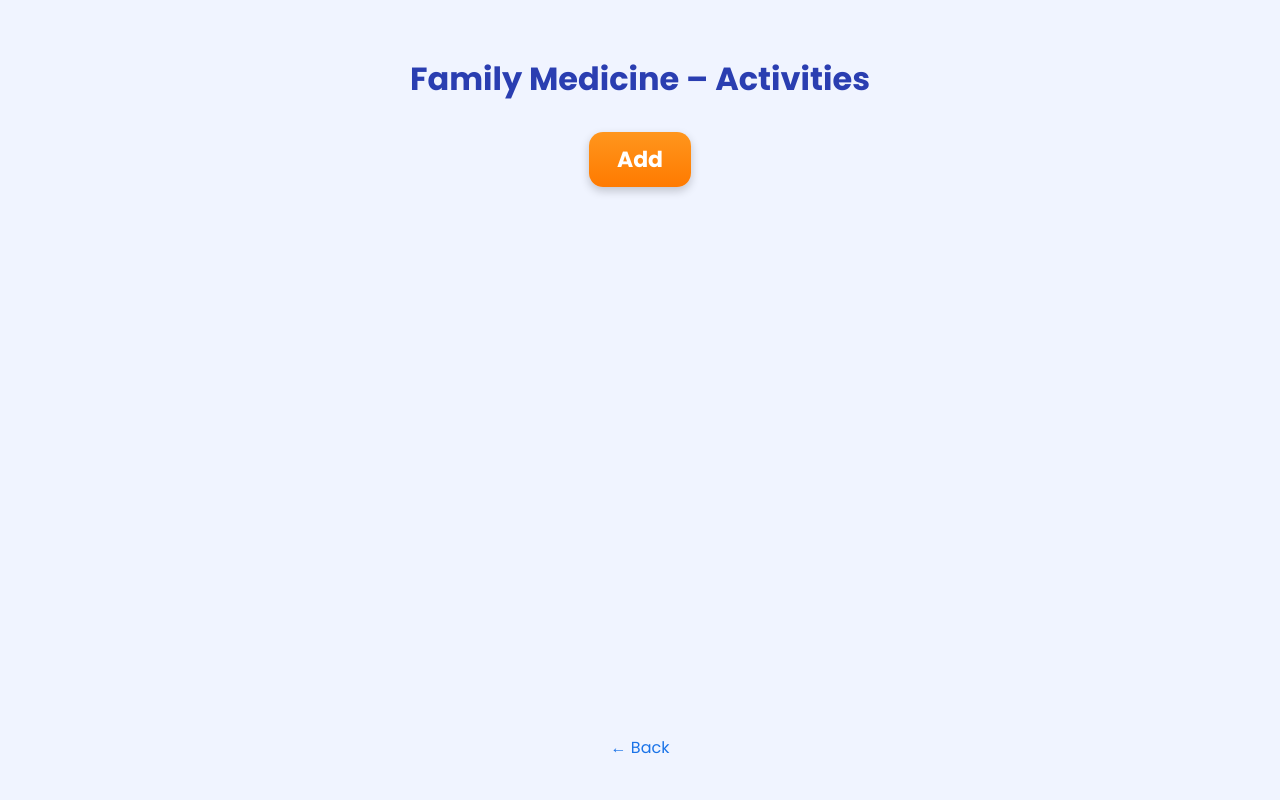
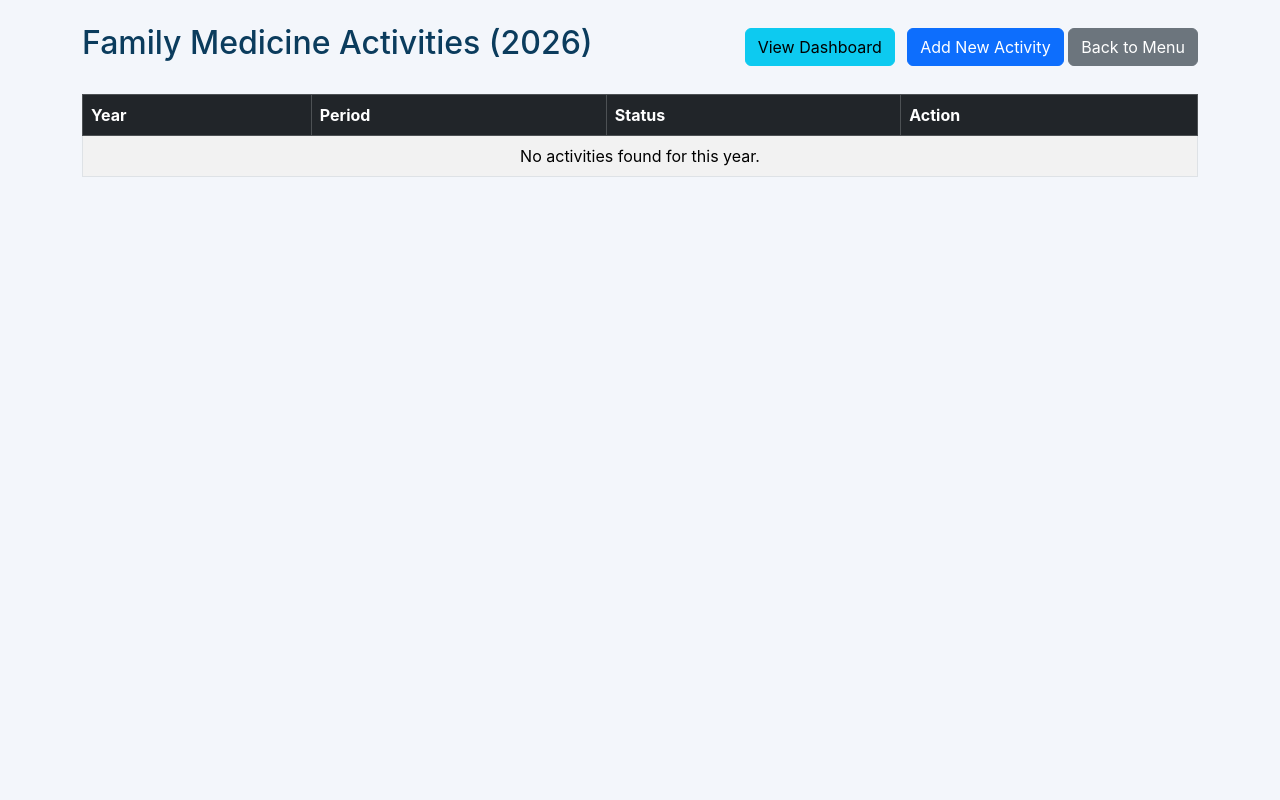
Before and after one commit to rashidiasri03/nsapr-clinical-performance, a Django app: page /family_medicine/activities/ in a window 1280 px wide. Run offline with Django 5.2, Linux system fonts and the light colour scheme; a user stored in the database is signed in; data comes from the database, SQL or seed files in the repository.

Commit message:
Add FMS templates

```diff
--- a/accounts/templates/accounts/family_medicine_activities.html
+++ b/accounts/templates/accounts/family_medicine_activities.html
@@ -1,53 +1,64 @@
 {% load static %}
 <!DOCTYPE html>
-<html>
+<html lang="en">
 <head>
-    <title>Family Medicine – Activities</title>
-
-    <!-- Link CSS -->
-    <link rel="stylesheet" href="{% static 'css/activities.css' %}">
-    <link href="https://fonts.googleapis.com/css2?family=Poppins:wght@400;600;700&display=swap" rel="stylesheet">
+  <meta charset="UTF-8">
+  <title>Family Medicine Activities</title>
+  <link href="https://cdn.jsdelivr.net/npm/bootstrap@5.3.2/dist/css/bootstrap.min.css" rel="stylesheet">
+  <link rel="stylesheet" href="{% static 'css/dashboard.css' %}">
 </head>
-
 <body>
-
-    <h2 class="title">Family Medicine – Activities</h2>
-
-    <div class="activity-wrapper">
-
-        {% for a in activities %}
-        <div class="activity-card">
-
-            <!-- TEXT -->
-            <div class="activity-text">
-                {{ a.period }} &nbsp; {{ a.year }}
+<div class="container py-4">
+  <div class="d-flex justify-content-between align-items-center mb-4">
+    <h2>Family Medicine Activities ({{ year }})</h2>
+    <div>
+      <a href="{% url 'dashboard_family_medicine' %}" class="btn btn-info me-2">View Dashboard</a>
+      <a href="{% url 'add_family_medicine_activity' %}" class="btn btn-primary">Add New Activity</a>
+      <a href="{% url 'fraternity' %}" class="btn btn-secondary">Back to Menu</a>
+    </div>
   </div>
 
-            <!-- BUTTONS -->
-            <div class="activity-buttons">
+  {% if messages %}
+    {% for message in messages %}
+      <div class="alert alert-{{ message.tags|default:'info' }}">{{ message }}</div>
+    {% endfor %}
+  {% endif %}
 
-                {% if a.status == "not_started" %}
-                    <a href="{% url 'form_family_medicine' a.id %}" class="btn btn-start">START</a>
-
-                {% elif a.status == "in_progress" %}
-                    <a href="{% url 'form_family_medicine' a.id %}" class="btn btn-continue">CONTINUE</a>
-
+  <table class="table table-bordered table-striped">
+    <thead class="table-dark">
+      <tr>
+        <th>Year</th>
+        <th>Period</th>
+        <th>Status</th>
+        <th>Action</th>
+      </tr>
+    </thead>
+    <tbody>
+      {% for act in activities %}
+      <tr>
+        <td>{{ act.year }}</td>
+        <td>{{ act.period }}</td>
+        <td>
+          {% if act.status == 'completed' %}
+            <span class="badge bg-success">Completed</span>
           {% else %}
-                    <button class="btn btn-done" disabled>DONE</button>
-                    <a href="{% url 'form_family_medicine' a.id %}" class="btn btn-edit">EDIT</a>
+            <span class="badge bg-warning text-dark">Not Started</span>
           {% endif %}
+        </td>
+        <td>
+          <a href="{% url 'form_family_medicine' act.id %}" class="btn btn-sm btn-primary">
+            {% if act.status == 'completed' %}Edit Form{% else %}Fill Form{% endif %}
+          </a>
+        </td>
+      </tr>
+      {% empty %}
+      <tr>
+        <td colspan="4" class="text-center">No activities found for this year.</td>
+      </tr>
+      {% endfor %}
+    </tbody>
+  </table>
 </div>
-
-        </div>
-        {% endfor %}
-
-    </div>
-
-    <div class="add-btn-container">
-        <a href="{% url 'add_family_medicine_activity' %}" class="btn-add">Add</a>
-    </div>
-    <div class="back-link">
-        <a href="{% url 'family_medicine' %}">&larr; Back</a>
-    </div>
+<script src="https://cdn.jsdelivr.net/npm/bootstrap@5.3.2/dist/js/bootstrap.bundle.min.js"></script>
 </body>
 </html>
```
Also changed, not shown: accounts/templates/accounts/dashboard_ family_medicine.html (+136 -0 lines). Lines whose indentation alone changed are shown as unchanged.
